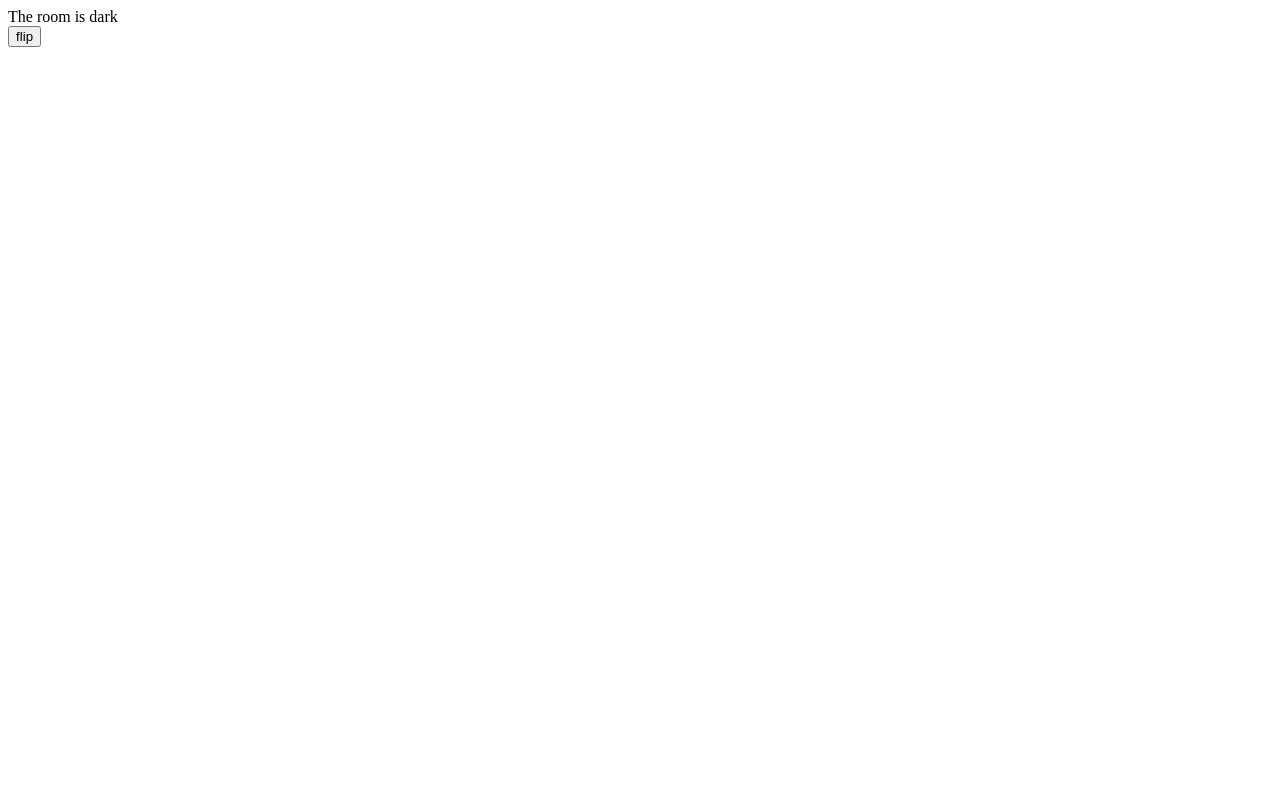
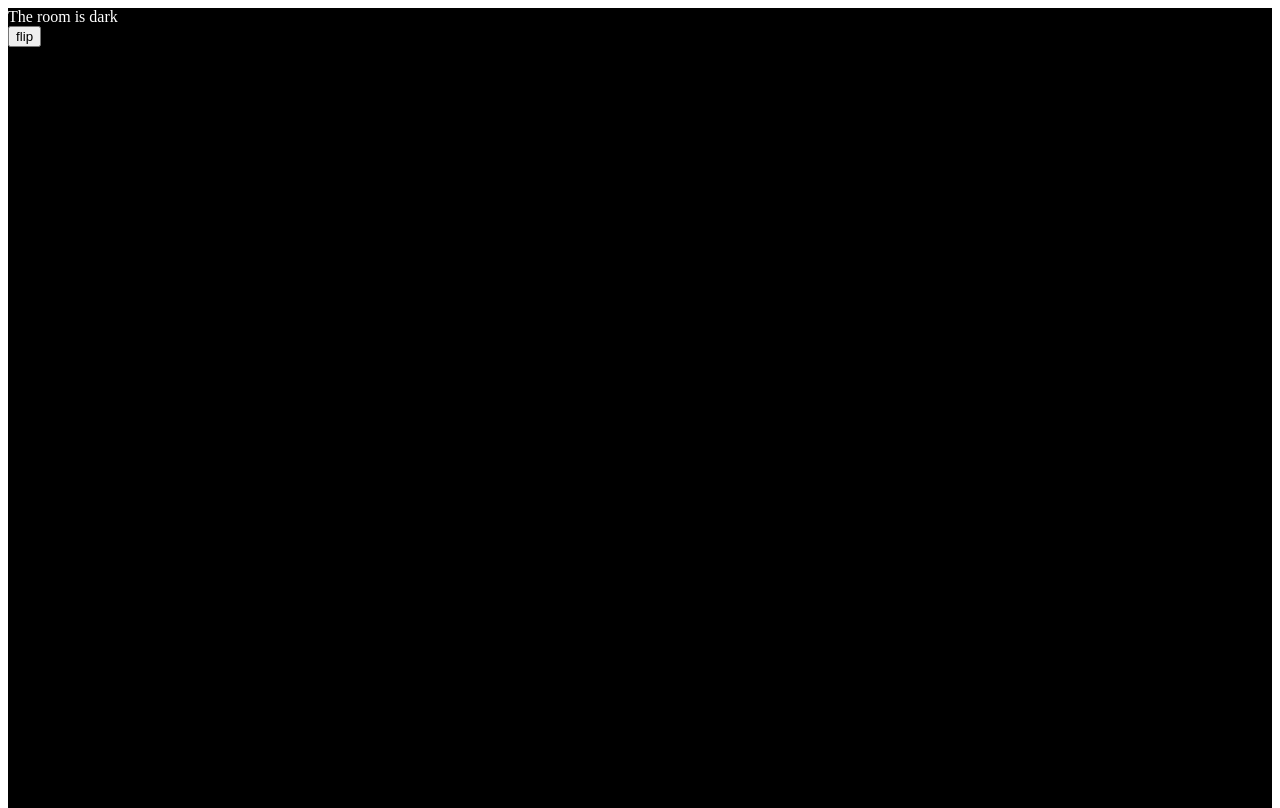
Before and after one commit to faderrblak/React-tutorial, a React (Create React App) app: page / in a window 1280 px wide. Built offline with nearby package versions, Linux system fonts and the light colour scheme.

Commit message:
add css to change page color on flip

```diff
--- a/src/index.css
+++ b/src/index.css
@@ -1,4 +1,13 @@
-.practice {
-  font-family: sans-serif;
-  color: navy;
+html, body, #root, .room {
+  height: 100%;
 }
+
+.lit {
+  background-color: white;
+  color: black;
+}
+
+.dark {
+  background-color: black;
+  color: white;
+}
--- a/src/index.js
+++ b/src/index.js
@@ -1,11 +1,13 @@
 import React, {useState} from "react";
 import ReactDOM from "react-dom";
+import "./index.css"
 
 const Room = () => {
   const [isLit, setLit] = useState(false);
+  const brightness = isLit ? "lit" : "dark";
 
   return (
-    <div className="room">
+    <div className={`room ${brightness}`}>
       The room is {isLit ? 'lit' : 'dark'}
       <br/>
       <button onClick = {() => setLit(!isLit)}>
```
